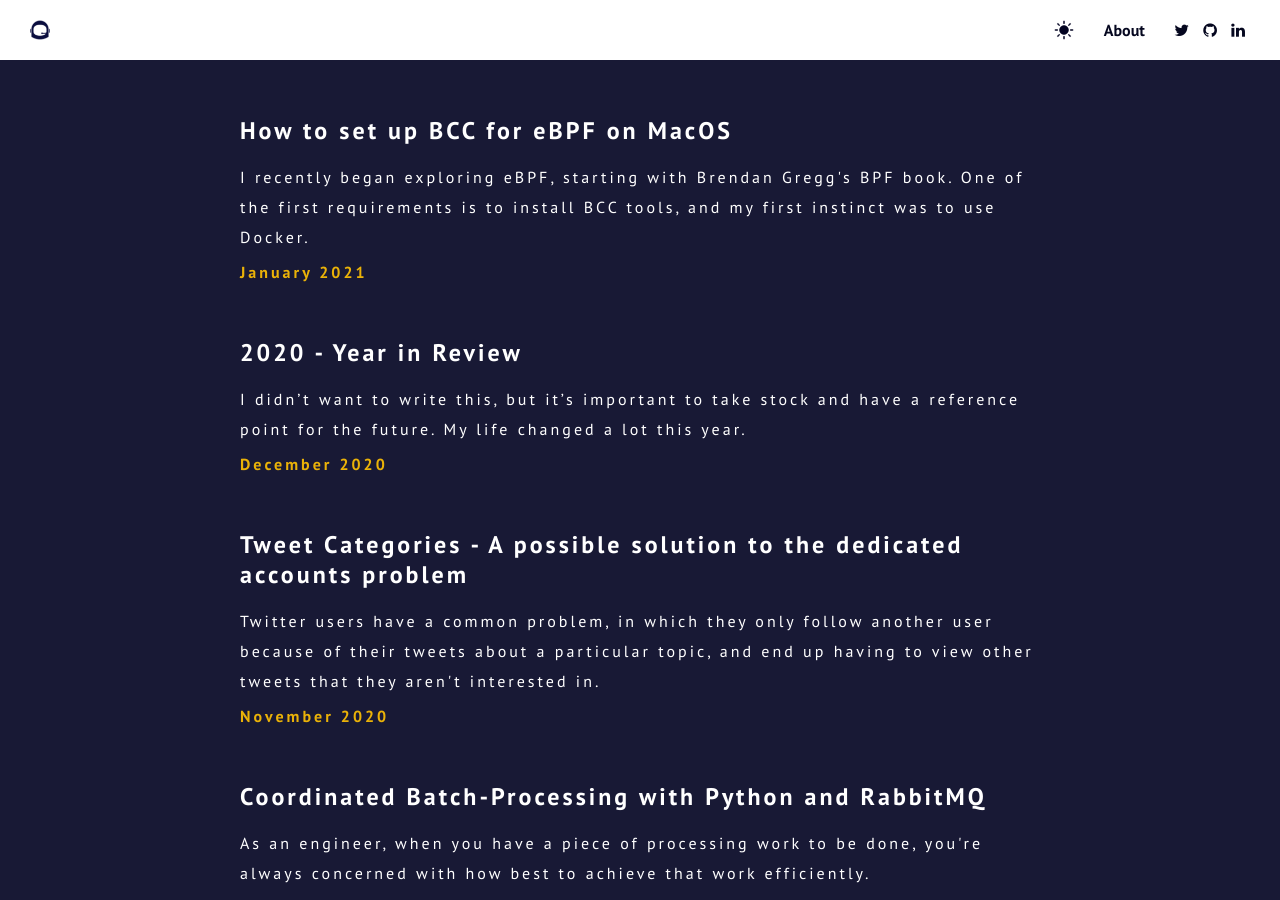
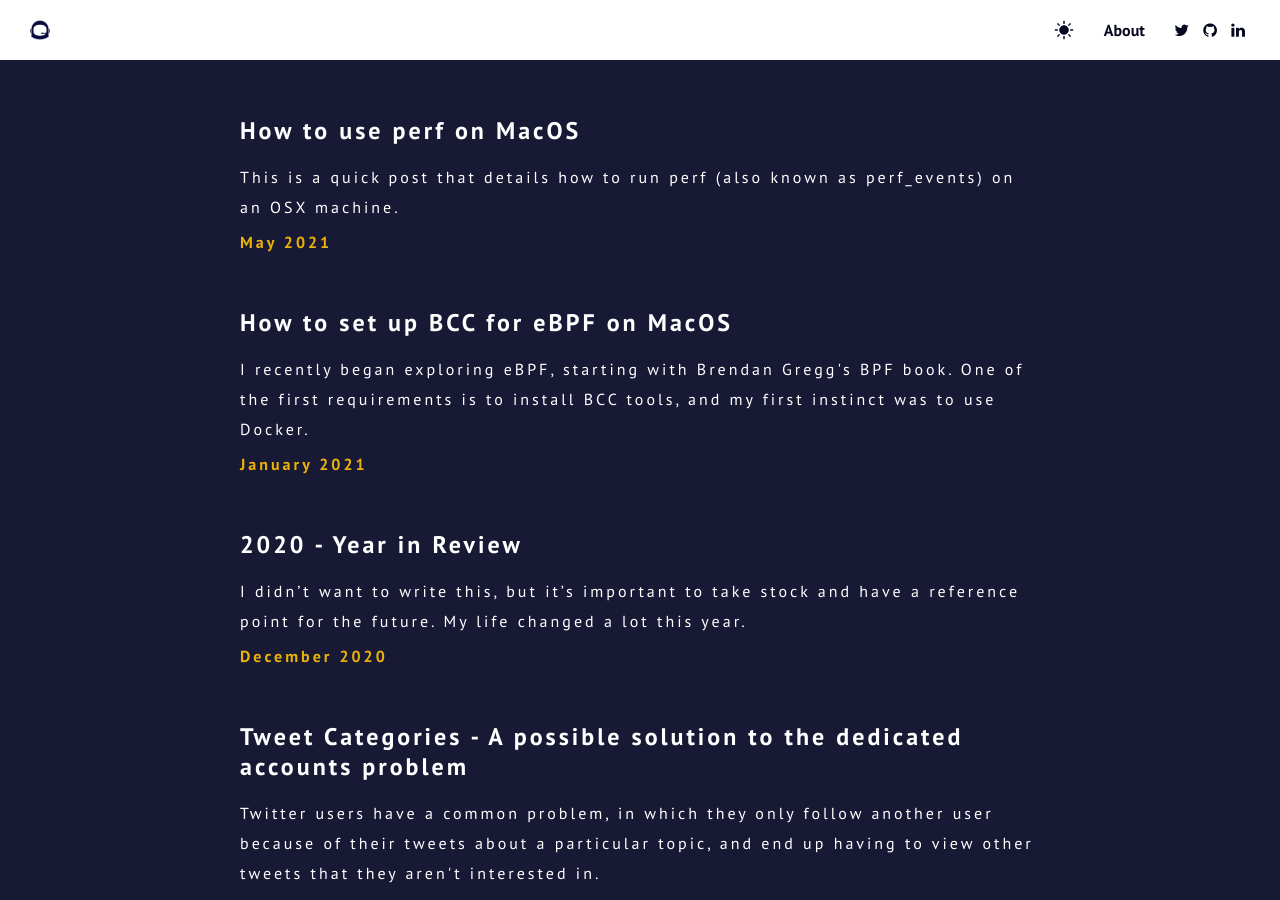
Before and after one commit to OpeOnikute/opeonikute.github.io, a Jekyll site: the page built from index.html, in a window 1280 px wide and 900 px high. Built offline with Jekyll 4.4.1, drawn with Linux system fonts in a browser that asks for light colours; some of the changed lines change nothing that is shown.

Commit message:
add perf doc post

````diff
--- a/_data/posts.yml
+++ b/_data/posts.yml
@@ -1,3 +1,7 @@
+- title: How to use perf on MacOS
+  link: how-to-use-perf-on-macos
+  date: May 2021
+  synopsis: This is a quick post that details how to run perf (also known as perf_events) on an OSX machine.
 - title: How to set up BCC for eBPF on MacOS
   link: how-to-set-up-bcc-for-ebpf-on-mac-os
   date: January 2021
--- /dev/null
+++ b/posts/how-to-use-perf-on-macos.md
@@ -0,0 +1,100 @@
+---
+layout: post
+title: How to use perf on MacOS
+sub_title:
+date: May 2021
+featured_image: https://opeonikute.dev/img/Background.png
+synopsis: This is a quick post that details how to run perf (also known as perf_events) on an OSX machine.
+---
+
+This is a quick post that details how to run perf (also known as perf_events) on an OSX machine. Perf is a powerful Linux tool - it can instrument CPU performance and is capable of lightweight profiling. You can get more context about what perf can do [here](http://www.brendangregg.com/perf.html).
+
+It is usually included in the Linux kernel, but there's no way install it on a Mac. This is a pain because you'd usually want to profile (and generate flame-graphs [^1]) for your applications locally and not on a prod/staging server because that has a suitable Linux distribution running.
+
+On OSX you can use Docker containers to create such an environment and install perf on it:
+
+1. Create a Dockerfile with the base image of the distribution you intend to use. e.g. if you're targeting a Node app for profiling, you can use a Node base image which is debian-based.
+
+    ```docker
+    FROM node:14.17.0
+
+    WORKDIR /usr/src/app
+    ```
+
+2. In the same Dockerfile, download the linux-tools source for the Linux version you are using [^2], and compile using make.
+
+    ```docker
+
+    RUN HOME=$(pwd) && \
+        # Gets the Linux version and strips out the 'linuxkit' part
+        LINUX_VER=$(uname -r | cut -d'.' -f1-3 | cut -d'-' -f1) && \
+        # Downloads compressed linux-tools for the version
+        wget "https://cdn.kernel.org/pub/linux/kernel/v4.x/linux-$LINUX_VER.tar.xz"
+
+    RUN HOME=$(pwd) && \
+        LINUX_VER=$(uname -r | cut -d'.' -f1-3 | cut -d'-' -f1) && \
+    		# Un-compress the source and compile with make
+        tar -xf "./linux-$LINUX_VER.tar.xz" && cd "linux-$LINUX_VER/tools/perf/" && \
+        apt-get update && apt -y install flex bison && \
+        make -C . && make install && \
+        cd $HOME
+    ```
+
+3. Since this a Node app, do the normal Node things like install packages and copy in source code to the image.
+
+    ```docker
+    COPY package*.json ./
+
+    RUN npm install
+
+    COPY app.js ./
+
+    EXPOSE 3000
+
+    ENTRYPOINT ["node", "app.js"]
+    ```
+
+4. Build the image.
+
+    ```docker
+    docker build -t example-perf .
+    ```
+
+5. Run the container in privileged mode and open a bash shell in it.
+
+    ```docker
+    docker run --name example-perf --privileged -d example-perf
+    docker container exec -it example-perf bash
+    ```
+
+6. Use perf in it's installed directory.
+
+    ```docker
+    # Enables you run perf without some kernel errors
+    echo 0 > /proc/sys/kernel/kptr_restrict
+
+    cd ./linux-$(uname -r | cut -d'.' -f1-3 | cut -d'-' -f1)/tools/perf
+    ./perf record -F99 -p "$(pgrep -n node)" -g -- sleep 30
+    ```
+
+As a bonus, you can copy perf to the `/bin` directory so you can access it anywhere, but I haven't tested that.
+
+If you don't like/use Docker, you can try replicating this in Vagrant. With Vagrant I don't think you'd even need to download the source, because Linux headers are available. The `apt-get` command should suffice.
+
+You can use [this repository](https://github.com/OpeOnikute/vagrant-bcctools) to get started with creating a Vagrant environment.
+
+### Notes
+
+[^1]: I talk about generating flame-graphs for Node applications in a post coming out soon.
+
+[^2]: In a sane world, you should be able to install perf in the container using `apt-get install linux-tools-common linux-tools-generic linux-tools-uname -r` and be done with it, but you can't because there are no Linux headers in Docker for Mac. I discussed this briefly in [this post](https://opeonikute.dev/posts/how-to-set-up-bcc-for-ebpf-on-mac-os).
+
+You end up with errors like this:
+
+```docker
+E: Unable to locate package linux-tools-common
+E: Unable to locate package linux-tools-generic
+E: Unable to locate package linux-tools-4.9.125-linuxkit
+E: Couldn't find any package by glob 'linux-tools-4.9.125-linuxkit'
+E: Couldn't find any package by regex 'linux-tools-4.9.125-linuxkit'
+```
````
